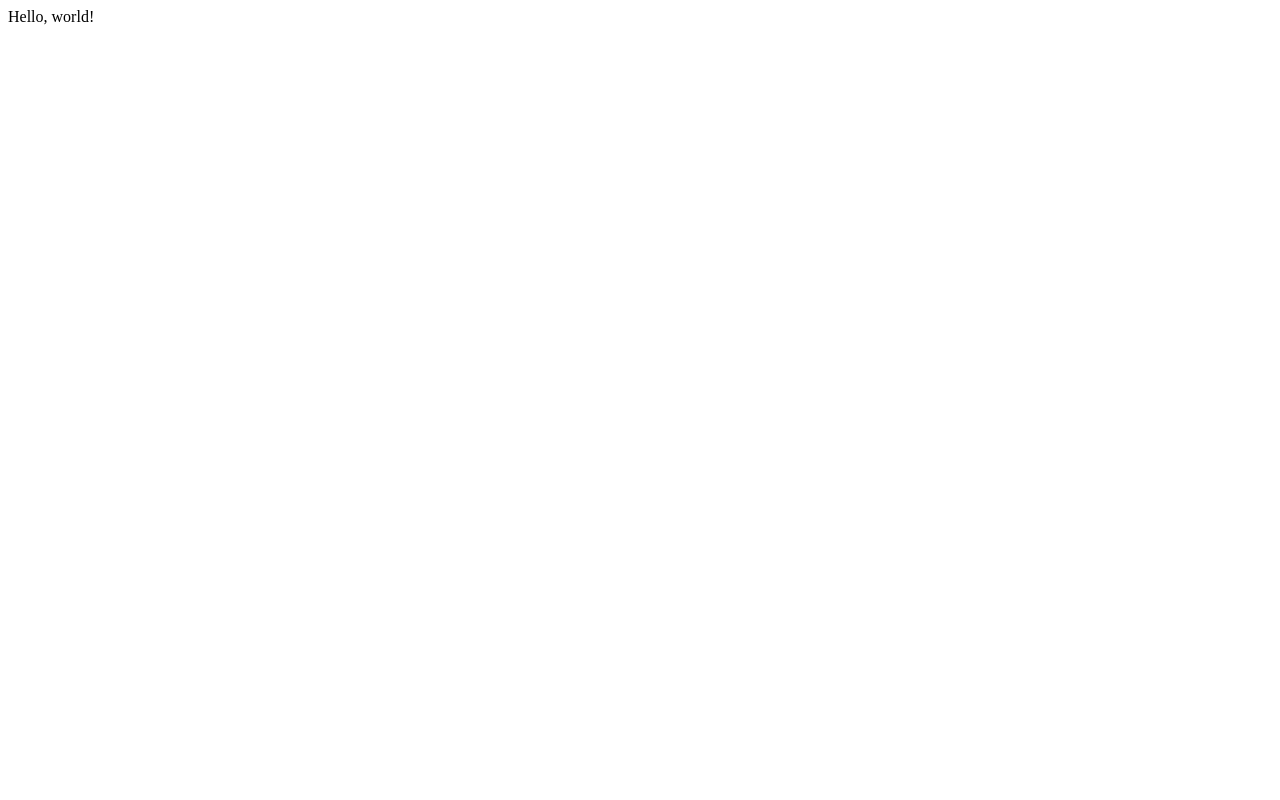
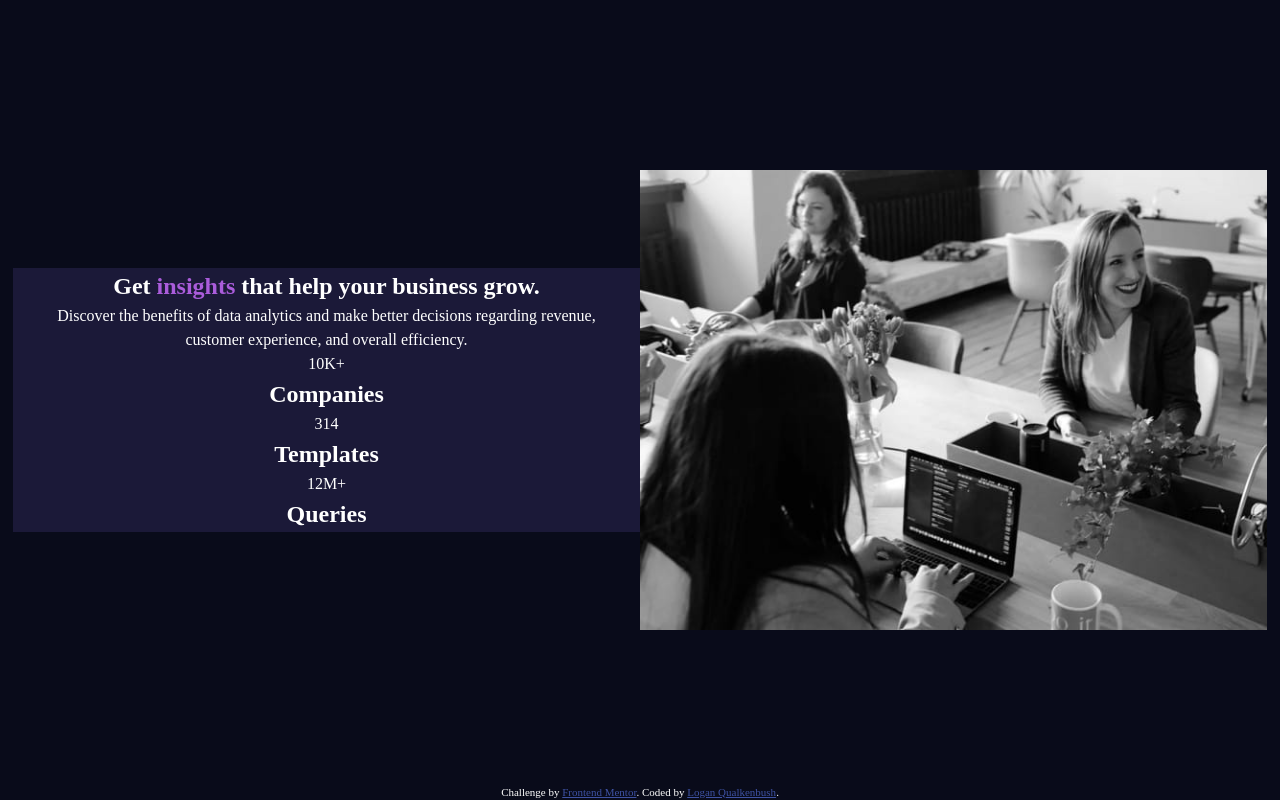
Before and after one commit to LoganQualk/Assignment-5, a plain HTML site: page src/index.html in a window 1280 px wide. Drawn offline with Linux system fonts and the light colour scheme.

Commit message:
Just now copying over from Frontend Mentor Folder

```diff
--- a/src/index.html
+++ b/src/index.html
@@ -1,12 +1,50 @@
 <!DOCTYPE html>
 <html lang="en">
-  <head>
-    <meta charset="UTF-8" />
-    <meta http-equiv="X-UA-Compatible" content="IE=edge" />
-    <meta name="viewport" content="width=device-width, initial-scale=1.0" />
-    <title>Document</title>
-  </head>
-  <body>
-    Hello, world!
-  </body>
+<head>
+  <meta charset="UTF-8">
+  <meta name="viewport" content="width=device-width, initial-scale=1.0"> <!-- displays site properly based on user's device -->
+
+  <link rel="icon" type="image/png" sizes="32x32" href="./images/favicon-32x32.png">
+  <link rel="stylesheet" href="./main.css">
+
+  <title>Frontend Mentor | Stats preview card component</title>
+
+  <!-- Feel free to remove these styles or customise in your own stylesheet 👍 -->
+  <style>
+    .attribution { font-size: 11px; text-align: center; }
+    .attribution a { color: hsl(228, 45%, 44%); }
+  </style>
+</head>
+<body>
+  <div class="flex justify-center align-center" id="card-div">
+    <figure>
+      <img class="wrap object-contain" src="./images/image-header-mobile.jpg" alt="Women coding and smiling">
+    </figure>
+    <section class="flex justify-center align-center">
+      <div id="content-div" class="max-width-prose flex-column align-text-center">
+        <h1>Get <span>insights</span> that help your business grow.</h1>
+        <p>Discover the benefits of data analytics and make better decisions regarding revenue, customer
+          experience, and overall efficiency.</p>
+        <ul class="">
+          <li>
+            <h2>Companies</h2>
+            <p>10K+</p>
+          </li>
+          <li>
+            <h2>Templates</h2>
+            <p>314</p>
+          </li>
+          <li>
+            <h2>Queries</h2>
+            <p>12M+</p>
+          </li>
+        </ul>
+      </div>
+    </section>
+  </div>
+  <div class="attribution at-bottom">
+    Challenge by <a href="https://www.frontendmentor.io?ref=challenge" target="_blank">Frontend Mentor</a>.
+    Coded by <a href="#">Logan Qualkenbush</a>.
+  </div>
+</body>
 </html>
--- /dev/null
+++ b/src/main.css
@@ -0,0 +1,133 @@
+body {
+    display: flex;
+    min-height: 100vh;
+    margin: 0;
+    background-color: hsl(233, 47%, 7%);
+    line-height: 1.5;
+    color: white;
+    justify-content: center;
+    align-items: center;
+}
+
+/* Use object-fit */
+
+img {
+    display: block;
+    /* position: relative; */
+    background-color: hsl(244, 38%, 16%);
+    width: 100%;
+    height: auto;
+    /* filter: invert(40%) sepia(49%) saturate(4627%) hue-rotate(285deg) brightness(89%) contrast(103%); */
+}
+
+/* #card-div {
+    background: hsl(277, 64%, 61%);
+} */
+
+/* #content-div {
+    padding: 1.5rem;
+    margin-top: 2.5rem;
+    margin-bottom: 2.5rem;
+} */
+
+/* .wrap {
+    position: relative;
+}
+
+.wrap img {
+    -webkit-filter: invert(40%) sepia(49%) saturate(4627%) hue-rotate(285deg) brightness(89%) contrast(103%);
+    filter: invert(40%) sepia(49%) saturate(4627%) hue-rotate(285deg) brightness(89%) contrast(103%);
+} */
+
+figure {
+    margin: 0;
+    position: relative;
+}
+
+img::after {
+    content: "";
+    display: block;
+    background: hsl(277, 64%, 61%);
+    position: absolute;
+    top: 0;
+    bottom: 0;
+    left: 0;
+    right: 0;
+    width: 100%;
+    height: 100%;
+}
+
+.object-contain {
+    object-fit: contain;
+}
+
+ul {
+    list-style-type: none;
+    padding: 0;
+    margin: 0;
+}
+
+li {
+    display: flex;
+    flex-direction: column-reverse;
+    margin: 0;
+}
+
+section {
+    background: hsl(244, 38%, 16%);
+    margin: 0;
+}
+
+span {
+    color:hsl(277, 64%, 61%)
+}
+
+h1 {
+    margin: 0;
+}
+
+h2 {
+    margin: 0;
+}
+
+p {
+    margin: 0;
+}
+
+.max-width-prose {
+    max-width: 75ch;
+}
+
+.justify-center {
+    justify-content: center;
+}
+
+.align-center {
+    align-items: center;
+}
+
+.align-text-center {
+    text-align: center;
+}
+
+.at-bottom {
+    position: absolute;
+    bottom: 0;
+    justify-content: flex-end;
+}
+
+@media screen and (min-width: 50em) {
+    .flex {
+        display: flex;
+        flex-direction: row-reverse;
+    }
+
+    .gap-1 {
+        gap: 1rem;
+    }
+
+    .flex > * {
+        flex-grow: 1;
+        width: 100%;
+    }
+}
```
Also changed, not shown: src/design/desktop-design.jpg (added), src/design/desktop-preview.jpg (added), src/design/mobile-design.jpg (added), src/images/favicon-32x32.png (added), src/images/image-header-desktop.jpg (added), src/images/image-header-mobile.jpg (added), 2 other files.
